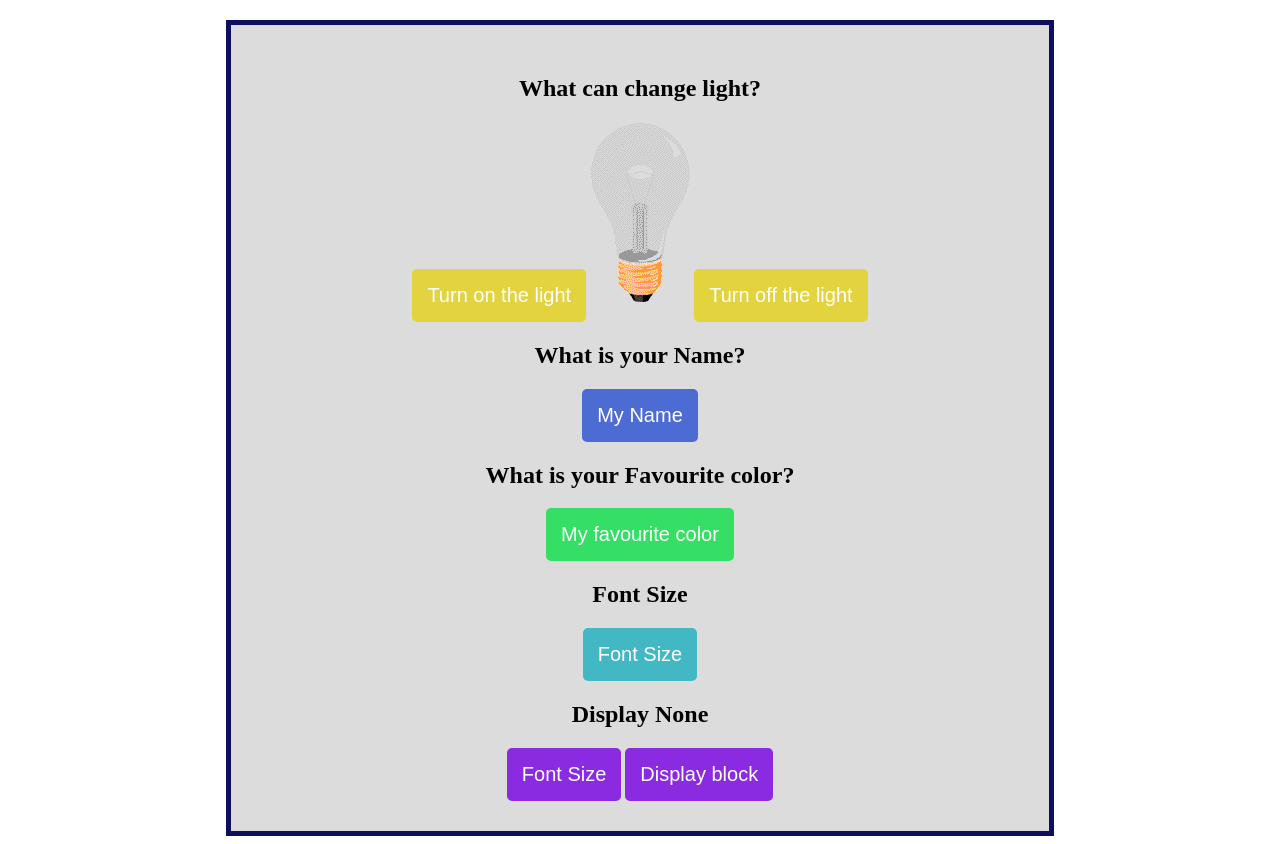
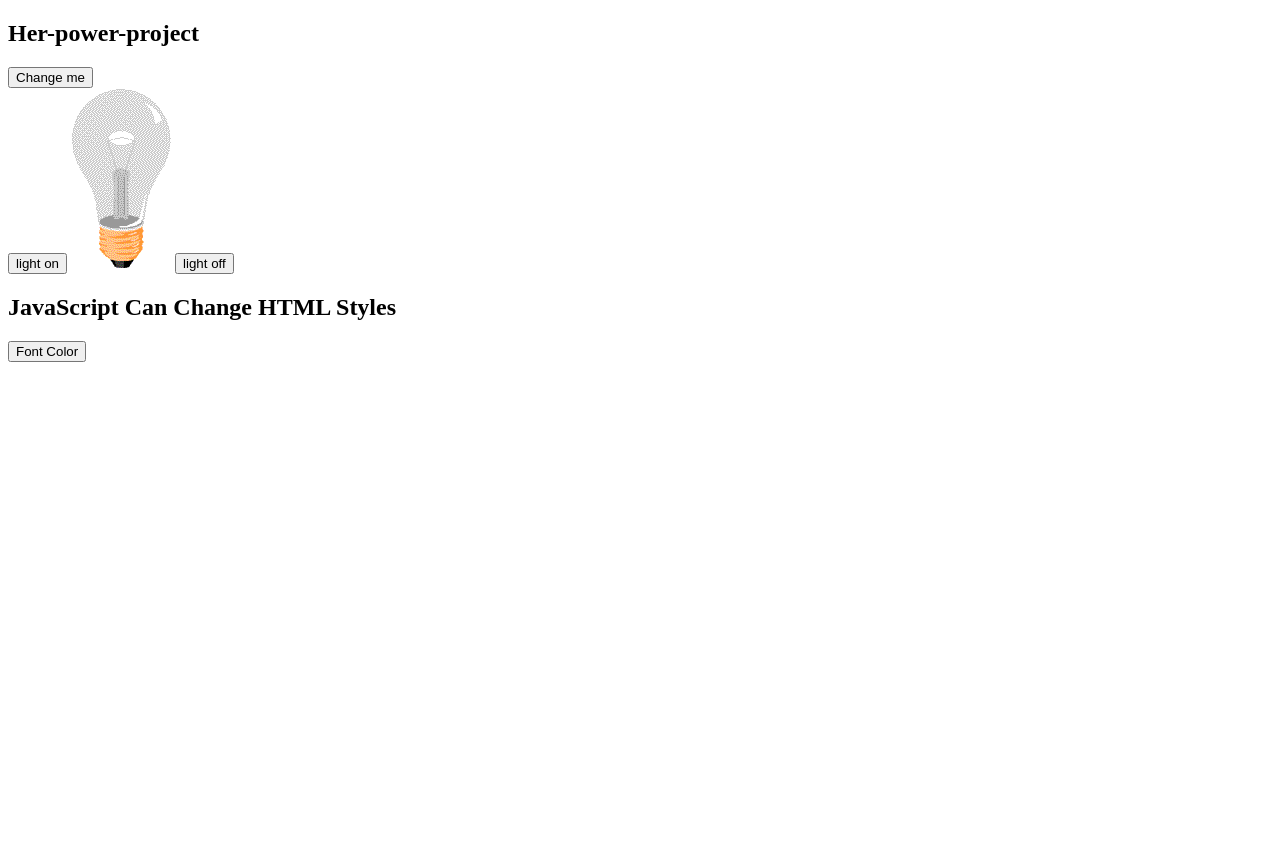
Before and after one commit to afrin823/javascript-intro, a plain HTML site: page index.html in a window 1280 px wide. After the commit the page ends 800 px from the top, so only its background shows below. Drawn offline with Linux system fonts and the light colour scheme.

Commit message:
first commit

```diff
--- a/index.html
+++ b/index.html
@@ -2,34 +2,27 @@
 <html lang="en">
 <head>
     <meta charset="UTF-8">
-    <meta name="viewport" content="width=h2, initial-scale=1.0">
+
     <title>Document</title>
 </head>
 <body>
-    <div class="body" style="text-align: center; background: gainsboro; width: 60%; padding: 30px; margin: auto; margin-top: 20px; border: 5px solid rgb(14, 14, 97)">
-    <h2>What can change light?</h2>
 
-    <button style="background: rgb(227, 211, 62);color: #fff; border: 0; padding: 15px; font-size: 20px; border-radius: 5px;" type="button" onclick="document.getElementById('light').src='img/pic_bulbon.gif'">Turn on the light</button>
-    <img src="img/pic_bulboff.gif" id="light" alt="">
-    <button style="background:rgb(227, 211, 62);color: #fff; border: 0; padding: 15px; font-size: 20px; border-radius: 5px;" type="button" onclick="document.getElementById('light').src='img/pic_bulboff.gif'">Turn off the light</button>
+    <!-- -- one number -- -->
+  <h2 id="change">Her-power-project</h2>
+  <button type="button" onclick="htmlContent()">Change me</button>
+<br>
+<!-- -- 2 number -- -->
+  <button type="button" onclick="htmlAttribute()">light on</button>
+  <img id="light" src="img/pic_bulboff.gif" alt="pic_bulboff">
 
-    <h2 id="name">What is your Name?</h2>
-    <button style="background: rgb(76, 107, 211);color: #fff; border: 0; padding: 15px; font-size: 20px; border-radius: 5px;" type="button" ondblclick="document.getElementById('name').innerHTML = 'My name is Sabikun Nahar Afrin'">My Name</button>
-
-    <h2 id="clr">What is your Favourite color?</h2>
-    <button style="background: rgb(53, 222, 101);color: #fff; border: 0; padding: 15px; font-size: 20px; border-radius: 5px;" type="button" onclick="document.getElementById('clr').style.color ='Blue'">My favourite color</button>
-
-    <h2 id="size">Font Size</h2>
-
-    <button style="background: rgb(67, 184, 197);color: #fff; border: 0; padding: 15px; font-size: 20px; border-radius: 5px;" type="button" onclick="document.getElementById('size').style.fontSize ='40px'">Font Size</button><br>
-
-    <h2 id="none">Display None</h2>
-
-    <button style="background: blueviolet;color: #fff; border: 0; padding: 15px; font-size: 20px; border-radius: 5px;" type="button" onclick="document.getElementById('none').style.display ='none'">Font Size</button>
-
-    <button style="background: blueviolet;color: #fff; border: 0; padding: 15px; font-size: 20px; border-radius: 5px;" type="button" onclick="document.getElementById('none').style.display ='Block'">Display block</button>
+  <button onclick="lightOff()">light off</button><br>
+<!-- -- 3 number -- -->
+  <h2 id="style">JavaScript Can Change HTML Styles</h2>
+  <button onclick="fontColor()">Font Color</button>
 
 
+
+    <script src="script.js"></script>
 </div>
 </body>
 </html>
--- /dev/null
+++ b/script.js
@@ -0,0 +1,16 @@
+//  --- 1 number ---
+function htmlContent(){
+    document.getElementById('change').innerHTML = 'Sabikun Nahar Afrin';
+}
+//  --- 2 number ---
+function htmlAttribute(){
+    document.getElementById('light').src = 'img/pic_bulbon.gif';
+}
+//  --- 3 number ---
+function lightOff(){
+    document.getElementById('light').src = 'img/pic_bulboff.gif';
+}
+
+function fontColor(){
+    document.getElementById('style').style.color = 'red';
+}
```
Also changed, not shown: second.js/afrin.js (added, +19 -0 lines), second.js/index.html (added, +12 -0 lines).
